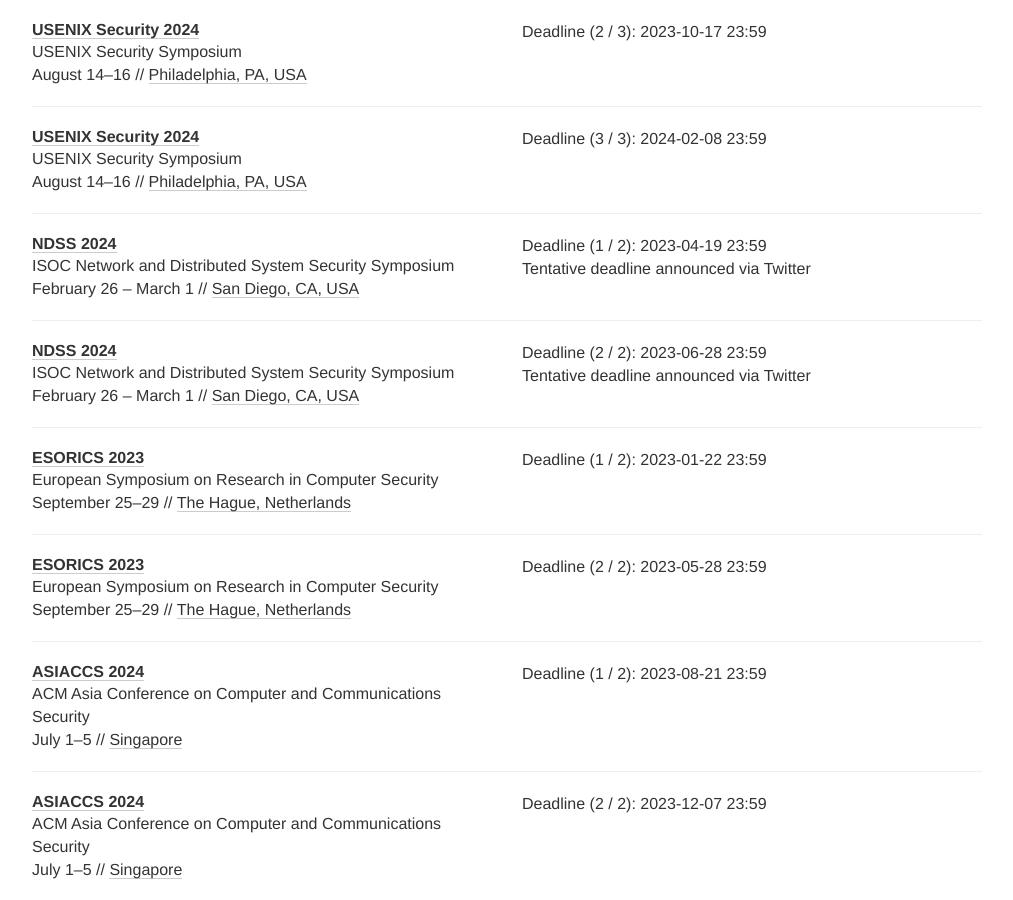
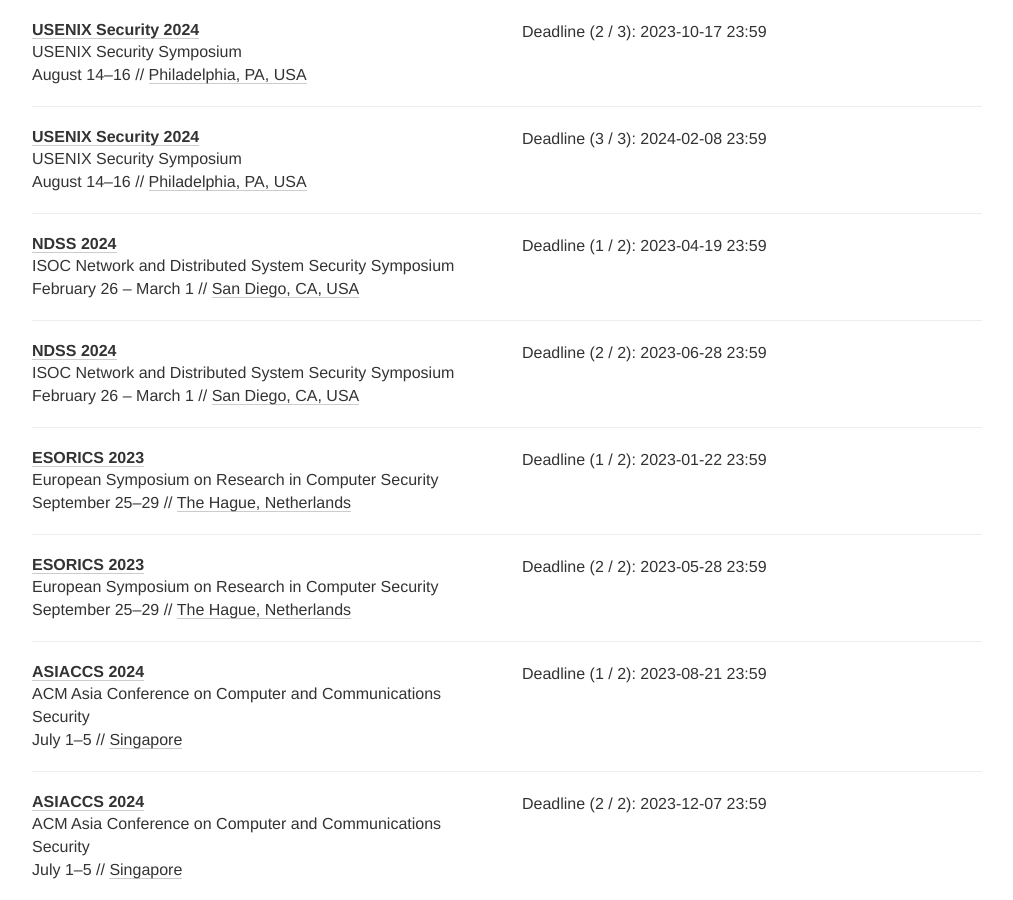
Before and after one commit to sec-deadlines/sec-deadlines.github.io, a Jekyll site: the page built from index.html, in a window 1280 px wide and 900 px high, scrolled down 1000 px. Shown: the whole window, without its empty margins (133-1146 px from the left). Built offline with Jekyll 4.4.1, drawn with Linux system fonts in a browser that asks for light colours; nearby versions of some CDN libraries; comment, search, counter and statistics services are not loaded.

Commit message:
Update NDSS'24 deadlines
Deadlines are no longer tentative; updated the link to the CfP

```diff
--- a/_data/conferences.yml
+++ b/_data/conferences.yml
@@ -39,14 +39,13 @@
 - name: NDSS
   description: ISOC Network and Distributed System Security Symposium
   year: 2024
-  link: https://www.ndss-symposium.org/ndss2024/
+  link: https://www.ndss-symposium.org/ndss2024/submissions/call-for-papers/
   deadline:
     - "2023-04-19 23:59"
     - "2023-06-28 23:59"
   date: "February 26 - March 1"
-  comment: Tentative deadline announced via Twitter
   place: San Diego, CA, USA
-  tags: [SEC, CONF]
+  tags: [SEC, PRIV, CONF]
 
 - name: ESORICS
   description: European Symposium on Research in Computer Security
```
